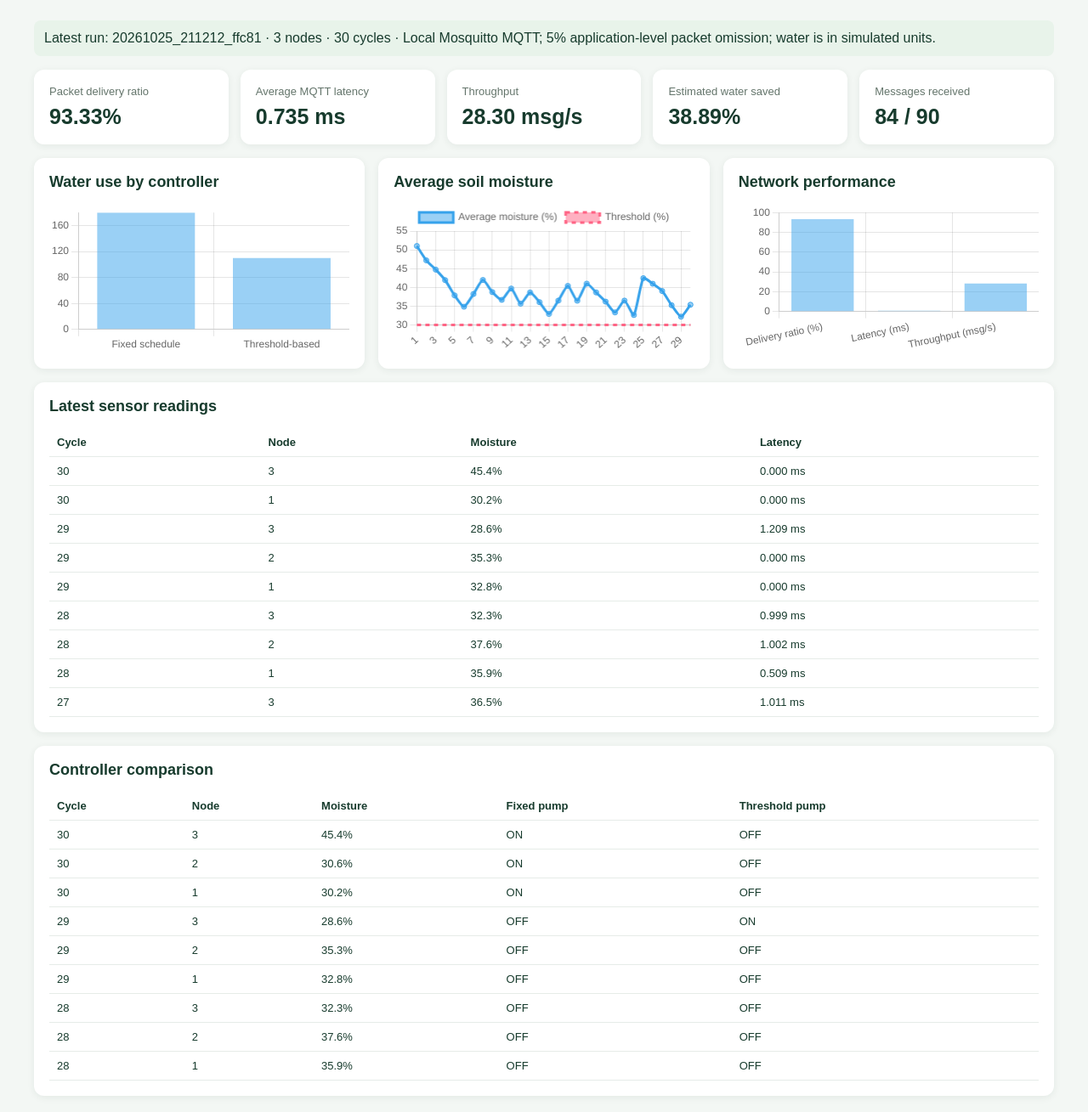
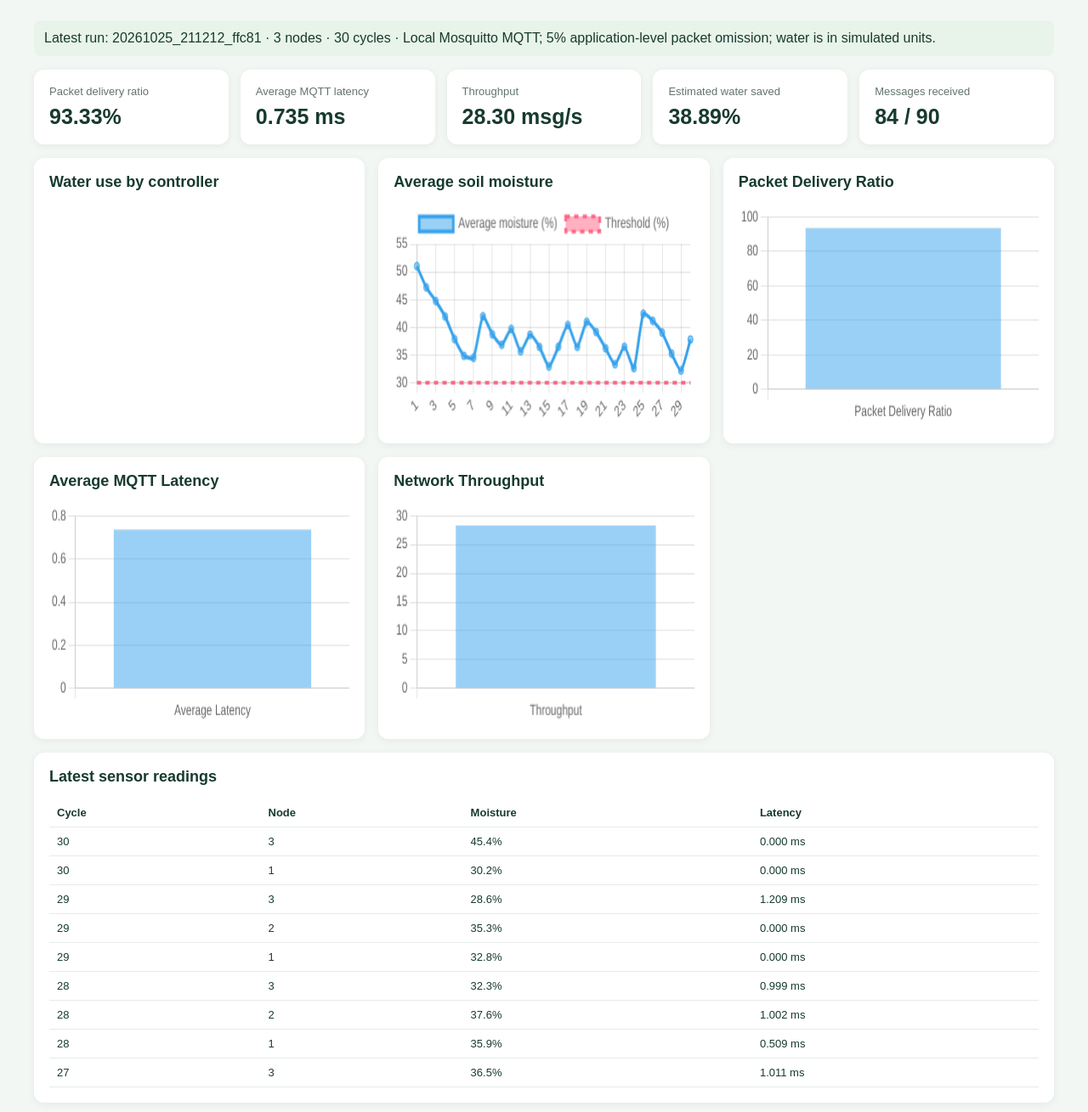
Before and after one commit to sanjanaraichooti-eng/smart-irrigation-communication-network, a Flask app: page / in a window 1280 px wide. Shown: the part 105-1414 px from the top of the page at 85% size. Run offline with Flask 3, Linux system fonts and the light colour scheme; data comes from the database, SQL or seed files in the repository; a map, chart or similar area stays blank.

Commit message:
Update index.html

```diff
--- a/templates/index.html
+++ b/templates/index.html
@@ -13,7 +13,14 @@
     .cards{display:grid;grid-template-columns:repeat(auto-fit,minmax(180px,1fr));gap:14px}
     .card,.panel{background:white;border-radius:12px;padding:18px;box-shadow:0 2px 9px #163a2a12}
     .label{color:#64756b;font-size:13px}.value{font-size:25px;font-weight:bold;margin-top:8px}
-    .grid{display:grid;grid-template-columns:repeat(auto-fit,minmax(320px,1fr));gap:16px;margin-top:16px}
+    .grid{
+    display:grid;
+    grid-template-columns:repeat(auto-fit,minmax(min(100%,320px),1fr));
+    gap:16px;
+    margin-top:16px
+    }
+.panel canvas{width:100%;height:260px!important}
+.panel canvas{width:100%;height:260px!important}
     h2{font-size:18px;margin-top:0}canvas{width:100%;max-height:300px}
     .status{padding:12px;border-radius:8px;background:#e8f3ea;margin-bottom:16px}
     table{border-collapse:collapse;width:100%;font-size:13px}th,td{text-align:left;padding:9px;border-bottom:1px solid #e6ece8}
@@ -39,8 +46,20 @@
   <div class="grid">
     <div class="panel"><h2>Water use by controller</h2><canvas id="waterChart"></canvas></div>
     <div class="panel"><h2>Average soil moisture</h2><canvas id="moistureChart"></canvas></div>
-    <div class="panel"><h2>Network performance</h2><canvas id="networkChart"></canvas></div>
+  <div class="panel">
+    <h2>Packet Delivery Ratio</h2>
+    <canvas id="pdrChart"></canvas>
   </div>
+
+  <div class="panel">
+    <h2>Average MQTT Latency</h2>
+    <canvas id="latencyChart"></canvas>
+  </div>
+
+  <div class="panel">
+    <h2>Network Throughput</h2>
+    <canvas id="throughputChart"></canvas>
+  </div>  </div>
   <div class="panel" style="margin-top:16px">
     <h2>Latest sensor readings</h2>
     <div class="tablewrap"><table><thead><tr><th>Cycle</th><th>Node</th><th>Moisture</th><th>Latency</th></tr></thead><tbody id="readingRows"></tbody></table></div>
@@ -74,15 +93,50 @@ async function loadData(){
   document.getElementById('saved').textContent = Number(s.water_saved_percent).toFixed(2)+'%';
   document.getElementById('messages').textContent = `${s.messages_received} / ${s.messages_sent}`;
 
-  drawChart('waterChart','bar',{
-    labels:['Fixed schedule','Threshold-based'],
-    datasets:[{label:'Simulated water units',data:[s.fixed_water,s.threshold_water]}]
-  },{plugins:{legend:{display:false}}});
 
+  drawChart('pdrChart', 'bar', {
+    labels: ['Packet Delivery Ratio'],
+    datasets: [{
+      label: 'Delivery Ratio (%)',
+      data: [s.packet_delivery_ratio]
+    }]
+  }, {
+    scales: {
+      y: { beginAtZero: true, max: 100 }
+    },
+    plugins: { legend: { display: false } }
+  });
+
+  drawChart('latencyChart', 'bar', {
+    labels: ['Average Latency'],
+    datasets: [{
+      label: 'Latency (ms)',
+      data: [s.average_latency_ms]
+    }]
+  }, {
+    scales: {
+      y: { beginAtZero: true }
+    },
+    plugins: { legend: { display: false } }
+  });
+
+  drawChart('throughputChart', 'bar', {
+    labels: ['Throughput'],
+    datasets: [{
+      label: 'Messages per second',
+      data: [s.throughput_msg_sec]
+    }]
+  }, {
+    scales: {
+      y: { beginAtZero: true }
+    },
+    plugins: { legend: { display: false } }
+  });
   const byCycle = {};
-  data.controllers.forEach(r=>{
-    if(!byCycle[r.cycle]) byCycle[r.cycle]=[];
-    byCycle[r.cycle].push(r.moisture);
+  data.readings.forEach(r => {
+    const c = Number(r.cycle);
+    if (!byCycle[c]) byCycle[c] = [];
+    byCycle[c].push(Number(r.moisture));
   });
   const cycles = Object.keys(byCycle).map(Number).sort((a,b)=>a-b);
   const averages = cycles.map(c=>byCycle[c].reduce((a,b)=>a+b,0)/byCycle[c].length);
@@ -94,14 +148,7 @@ async function loadData(){
     ]
   });
 
-  drawChart('networkChart','bar',{
-    labels:['Delivery ratio (%)','Latency (ms)','Throughput (msg/s)'],
-    datasets:[{label:'Latest run (units differ)',data:[
-      s.packet_delivery_ratio,s.average_latency_ms,s.throughput_msg_sec
-    ]}]
-  },{plugins:{legend:{display:false}}});
-
-  document.getElementById('readingRows').innerHTML = data.readings.slice(-30).reverse().map(r=>
+   document.getElementById('readingRows').innerHTML = data.readings.slice(-30).reverse().map(r=>
     `<tr><td>${r.cycle}</td><td>${r.node_id}</td><td>${Number(r.moisture).toFixed(1)}%</td><td>${Number(r.latency_ms).toFixed(3)} ms</td></tr>`
   ).join('');
   document.getElementById('controllerRows').innerHTML = data.controllers.slice(-30).reverse().map(r=>
```
